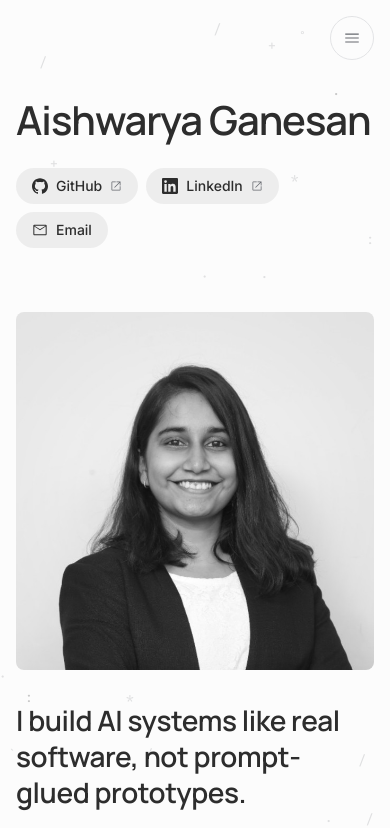
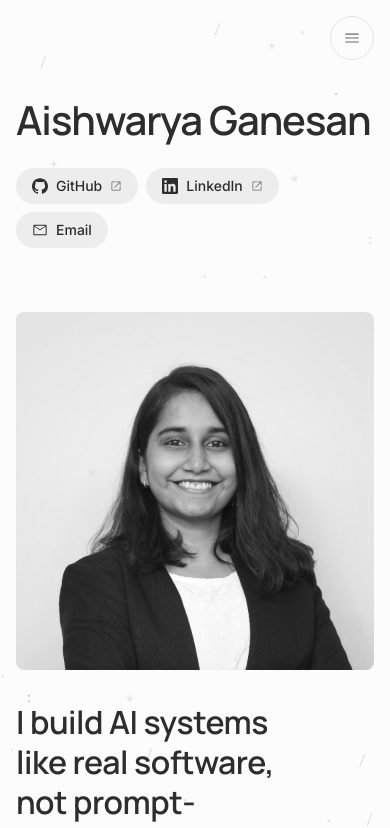
Before and after one commit to 95-ag/ag-portfolio, a Next.js app: page /about in a window 390 px wide. Shown: the top 828 px of the page. Built offline with nearby package versions, Linux system fonts and the light colour scheme.

Commit message:
fix: enlarge About deck heading on mobile

```diff
--- a/src/app/globals.css
+++ b/src/app/globals.css
@@ -641,8 +641,8 @@ body {
       line-height: 44px;
     }
     .heading-display {
-      font-size: 28px;
-      line-height: 36px;
+      font-size: 32px;
+      line-height: 40px;
     }
     .heading-section {
       font-size: 22px;
```
